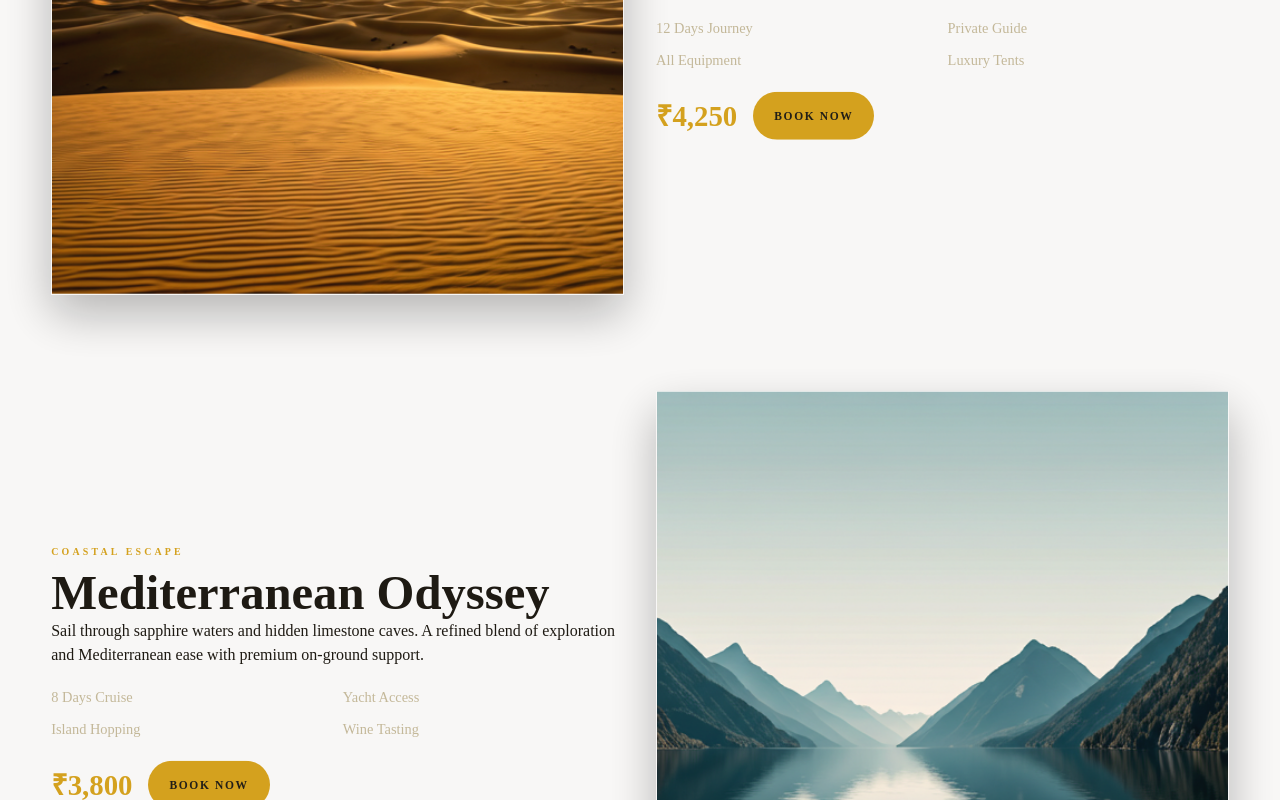
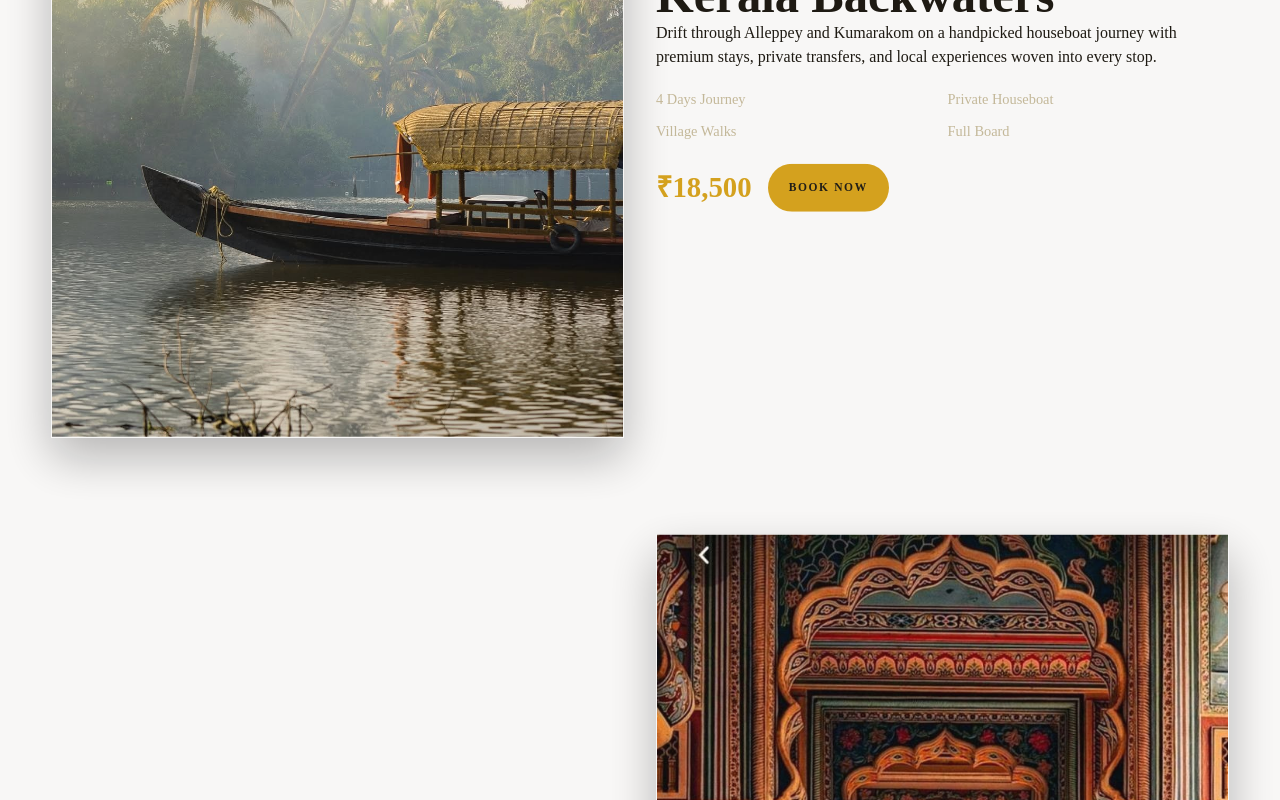
Before and after one commit to VENUGOPALREDDY787/AdhvagaHolidays, a React (Vite) app in the folder adhvagafrontend/: page /Home in a window 1280 px wide. Shown: the part 2680-3480 px from the top of the page. Built offline with nearby package versions, Linux system fonts and the light colour scheme; no server answers; a web font is replaced by a local one.

Commit message:
Update featured domestic travel cards

```diff
--- a/adhvagafrontend/src/Pages/CinematicHome.jsx
+++ b/adhvagafrontend/src/Pages/CinematicHome.jsx
@@ -266,31 +266,31 @@ export default function CinematicHome() {
           <div className="cine-container" data-reveal>
             <div className="cine-split">
               <img
-                src="/aida-images/aida_039.jpg"
-                alt="Patagonia Peaks"
+                src="/aida-images/kerala.jpeg"
+                alt="Kerala Backwaters"
               />
 
               <div>
-                <p className="cine-heading-eyebrow">Premium Expedition</p>
+                <p className="cine-heading-eyebrow">Backwater Retreat</p>
                 <h3
                   className="cine-heading"
                   style={{ fontSize: "clamp(2rem, 3.8vw, 3.2rem)" }}
                 >
-                  Patagonia Peaks
+                  Kerala Backwaters
                 </h3>
                 <p>
-                  Experience the raw beauty of South America with curated luxury
-                  camps, private ground transfers, and photographers for summit
-                  moments.
+                  Drift through Alleppey and Kumarakom on a handpicked houseboat
+                  journey with premium stays, private transfers, and local
+                  experiences woven into every stop.
                 </p>
                 <div className="cine-feature-list">
-                  <span>12 Days Journey</span>
-                  <span>Private Guide</span>
-                  <span>All Equipment</span>
-                  <span>Luxury Tents</span>
+                  <span>4 Days Journey</span>
+                  <span>Private Houseboat</span>
+                  <span>Village Walks</span>
+                  <span>Full Board</span>
                 </div>
                 <div className="cine-price">
-                  <strong>₹4,250</strong>
+                  <strong>₹18,500</strong>
                   <a href="#contact" className="cine-btn" style={{ textDecoration: 'none' }}>
                     Book Now
                   </a>
@@ -300,31 +300,31 @@ export default function CinematicHome() {
 
             <div className="cine-split cine-split-reverse">
               <img
-                src="/aida-images/aida_002.jpg"
-                alt="Mediterranean Odyssey"
+                src="/aida-images/raja.jpeg"
+                alt="Rajasthan Royal Trail"
               />
 
               <div>
-                <p className="cine-heading-eyebrow">Coastal Escape</p>
+                <p className="cine-heading-eyebrow">Royal Heritage Escape</p>
                 <h3
                   className="cine-heading"
                   style={{ fontSize: "clamp(2rem, 3.8vw, 3.2rem)" }}
                 >
-                  Mediterranean Odyssey
+                  Rajasthan Royal Trail
                 </h3>
                 <p>
-                  Sail through sapphire waters and hidden limestone caves. A
-                  refined blend of exploration and Mediterranean ease with
-                  premium on-ground support.
+                  Explore Jaipur, Jodhpur, and Udaipur with heritage stays,
+                  curated sightseeing, and seamless comfort across India&apos;s
+                  most iconic desert cities.
                 </p>
                 <div className="cine-feature-list">
-                  <span>8 Days Cruise</span>
-                  <span>Yacht Access</span>
-                  <span>Island Hopping</span>
-                  <span>Wine Tasting</span>
+                  <span>7 Days Circuit</span>
+                  <span>Heritage Havelis</span>
+                  <span>City Tours</span>
+                  <span>Camel Safari</span>
                 </div>
                 <div className="cine-price">
-                  <strong>₹3,800</strong>
+                  <strong>₹24,900</strong>
                   <a href="#contact" className="cine-btn" style={{ textDecoration: 'none' }}>
                     Book Now
                   </a>
```
Also changed, not shown: adhvagafrontend/public/aida-images/kerala.jpeg (added), adhvagafrontend/public/aida-images/raja.jpeg (added).
